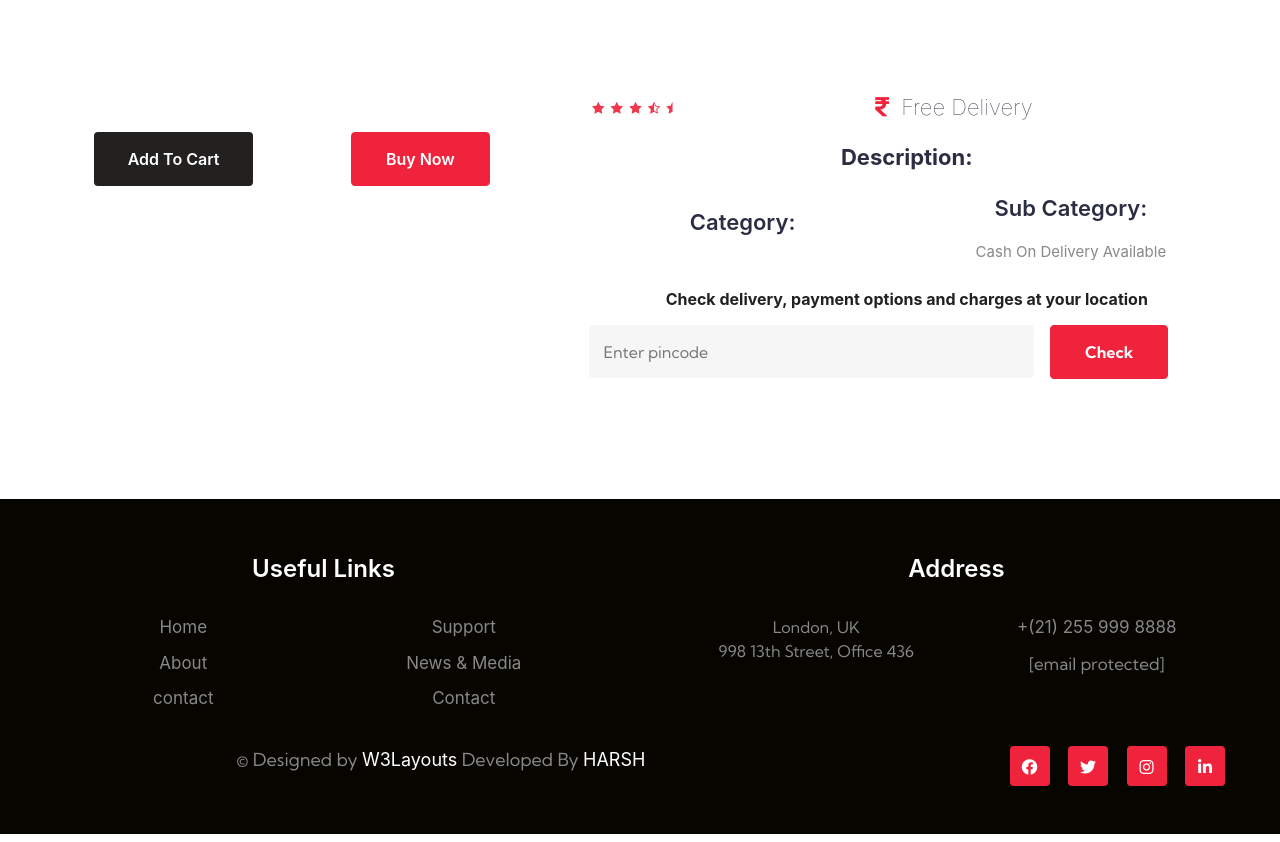
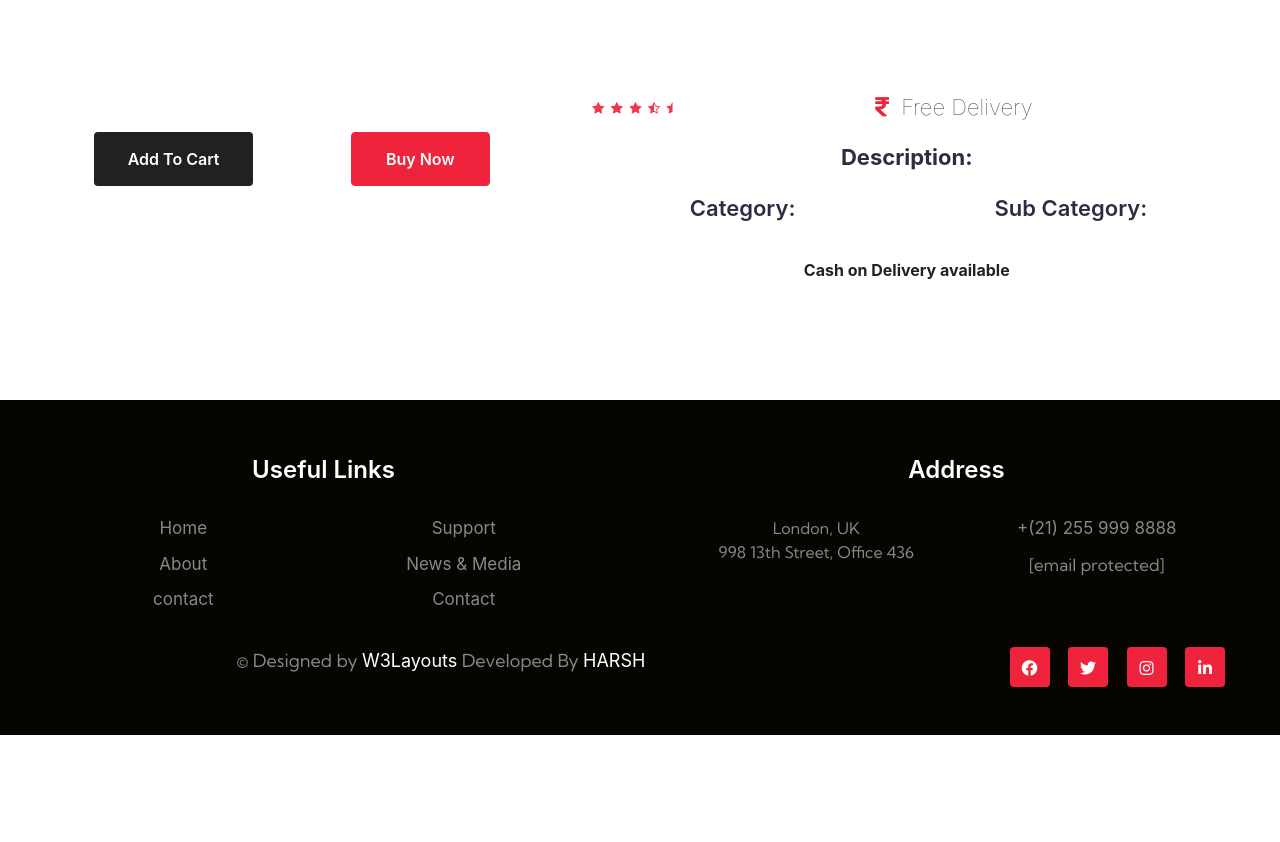
Before and after one commit to Virendrasingh13/rescrapify, a Django app: page /products/1 in a window 1280 px wide. Shown: the part 386-1228 px from the top of the page. After the commit the page ends 1121 px from the top, so only its background shows below. Run offline with Django 5.2, Linux system fonts and the light colour scheme; data that the repository does not hold is empty; some libraries are stand-ins or nearby versions.

Commit message:
Minor changes in layout

```diff
--- a/rescrapify/settings.py
+++ b/rescrapify/settings.py
@@ -29,7 +29,7 @@ SECRET_KEY = os.environ.get('SECRET_KEY')
 DEBUG = True
 
 ALLOWED_HOSTS = ['*']
-CSRF_TRUSTED_ORIGINS = ['https://e20b-2409-40c1-e-be6f-d8f9-f7b0-a9bf-cb6a.ngrok-free.app','http://localhost:8000']
+CSRF_TRUSTED_ORIGINS = ['https://a9f6-2409-40c1-3e-90aa-69ad-34ba-46ee-b7f0.ngrok-free.app','http://localhost:8000']
 
 # Application definition
 
--- a/templates/base.html
+++ b/templates/base.html
@@ -289,7 +289,7 @@ RIGHT SIDEBAR TOGGLE SECTION
                             <!-- User is authenticated -->
                             <li class="get-btn me-2 dropdown " id="profileDropdown">
                                 <!-- Profile Dropdown Button -->
-                                <button dropdown-toggle class="btn btn-style btn-secondary dropdown-toggle"  type="button" id="dropdownMenuButton"
+                                <button dropdown-toggle class="btn btn-style btn-secondary dropdown-toggle" type="button" id="userDropdownBtn"
                                     data-bs-toggle="dropdown" aria-expanded="false">
                                     <i class="fas fa-user me-lg-2"></i> <span class="btn-texe-inf">{{ request.user.first_name }}<span class="fa fa-angle-down ms-1"></span></span>
                                 </button>
@@ -303,7 +303,7 @@ RIGHT SIDEBAR TOGGLE SECTION
                             {% else %}
                             <!-- User is not authenticated -->
                             <li class="get-btn me-2 dropdown">
-                                <button class="btn btn-style btn-secondary dropdown-toggle" style="position:relative" type="button" id="dropdownMenuButton"
+                                <button class="btn btn-style btn-secondary dropdown-toggle" style="position:relative" type="button" id="userDropdownBtn"
                                     data-bs-toggle="dropdown" aria-expanded="false">
                                     <i class="fas fa-user me-lg-2"></i> <span class="btn-texe-inf">User</span>
                                 </button>
@@ -335,6 +335,18 @@ RIGHT SIDEBAR TOGGLE SECTION
                     </nav>
                 </div>
             </header>
+
+            <script>
+                var userDropdownBtn = document.getElementById('userDropdownBtn');
+                userDropdownBtn.addEventListener('click', function () {
+                    var navbarCollapse = document.querySelector('.navbar-collapse');
+                    var navbarToggler = document.querySelector('.navbar-toggler');
+                    if (navbarCollapse.classList.contains('show')) {
+                        navbarCollapse.classList.remove('show');
+                        navbarToggler.classList.add('collapsed');
+                    }
+                });
+            </script>
             <!--//Header-->
 
             {% block body %}{% endblock %}
--- a/templates/products/product.html
+++ b/templates/products/product.html
@@ -145,18 +145,17 @@
                                     <li>
                                         <a href="#">{{item.category_name}}</a>
                                     </li>
-                                    <li class="gap">
-                                        <a href="#">Cash on Delivery available</a>
-                                    </li>
+
                                 </ul>
                             </div>
                         </div>
                         <div class="description mb-4">
-                            <h5>Check delivery, payment options and charges at your location</h5>
-                            <form action="#" class="d-flex" method="post">
+                            {% comment %} <h5>Check delivery, payment options and charges at your location</h5> {% endcomment %}
+                            <h5>Cash on Delivery available</h5>
+                            {% comment %} <form action="#" class="d-flex" method="post">
                                 <input type="text" placeholder="Enter pincode" required="">
                                 <button class="submit btn btn-style btn-primary ms-3" type="submit">Check</button>
-                            </form>
+                            </form> {% endcomment %}
                         </div>
 
                     </div>
```
Also changed, not shown: templates/accounts/cart.html (+5 -39 lines), media/images/user/sekiro.jpg (added).
